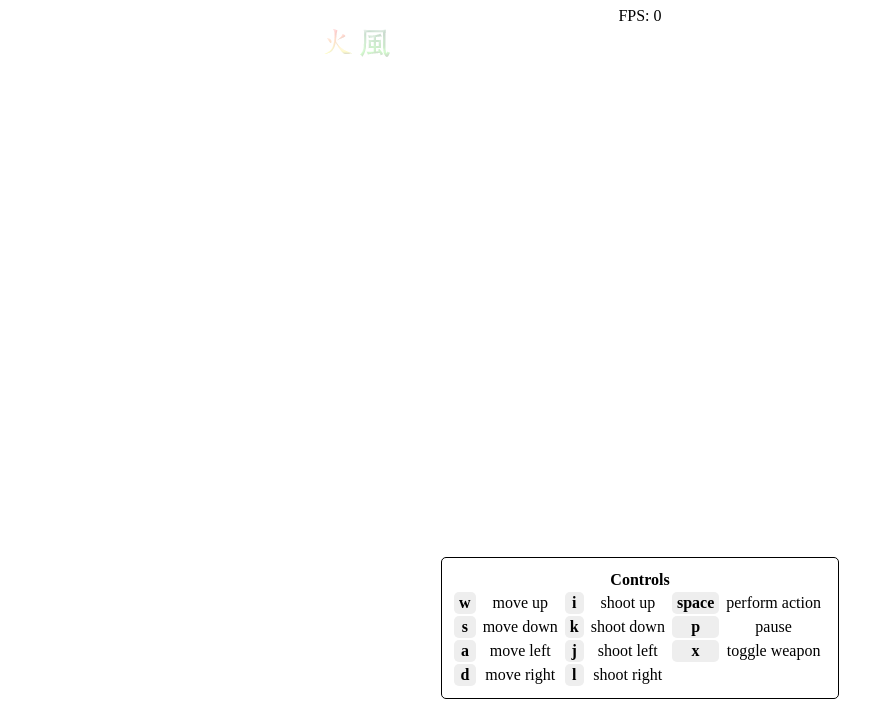
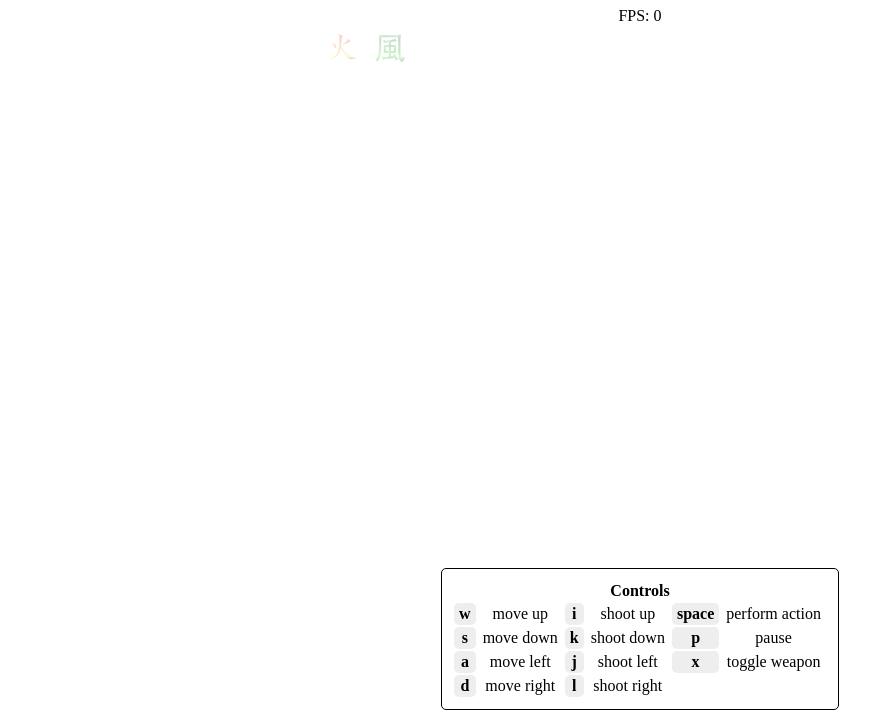
Before and after one commit to donaldducky/ld28-existence, a website: page public/index.html in a window 1280 px wide. Shown: the part 73-784 px from the top of the page, without its empty margins (0-886 px from the left). Drawn offline with Linux system fonts and the light colour scheme.

Commit message:
Tweak more css

```diff
--- a/public/css/styles.css
+++ b/public/css/styles.css
@@ -32,15 +32,24 @@ td.description {
 
 #weapons {
   text-align: left;
+  padding-bottom: 5px;
 }
 
-#weapons .icon.selected {
-  border: 1px solid #000;
+#weapons .icon-container {
+  display: inline-block;
+  width: 32px;
+  height: 32px;
+  padding: 5px;
+}
+
+#weapons .icon-container.selected {
+  background-color: #fffee5;
+  border: 1px solid #dad200;
   border-radius: 5px;
   opacity: 1;
 }
 
-#weapons .icon {
+#weapons .icon-container {
   border: 1px solid #fff;
   opacity: 0.2;
 }
--- a/public/index.html
+++ b/public/index.html
@@ -14,8 +14,8 @@
 <div>FPS: <span id="fps">0</span></div>
 
 <section id="weapons">
-  <span class="icon icon-fire"></span>
-  <span class="icon icon-wind"></span>
+  <div class="icon-container"><span class="icon icon-fire"></span></div>
+  <div class="icon-container"><span class="icon icon-wind"></span></div>
 </section>
 
 <canvas id="drawingboard" width="640" height="480"></canvas>
--- a/public/js/ui.js
+++ b/public/js/ui.js
@@ -5,8 +5,8 @@ define([
 
   var ui = {
     selectWeapon: function(element) {
-      $('#weapons .icon').removeClass('selected');
-      $('#weapons .icon-' + element).addClass('selected');
+      $('#weapons .icon-container').removeClass('selected');
+      $('#weapons .icon-' + element).parent().addClass('selected');
     }
   };
 
```
